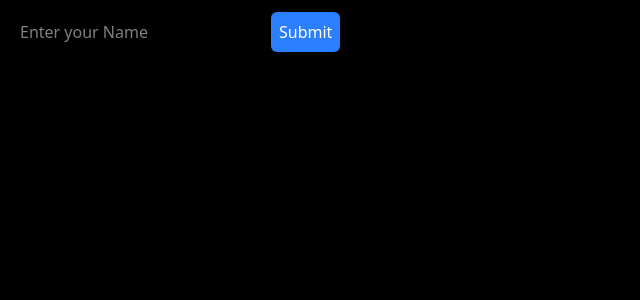
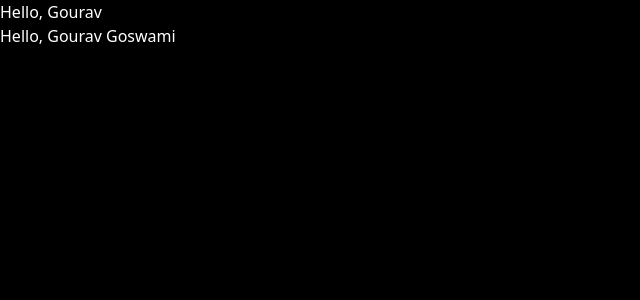
Before and after one commit to gouravgithub7710/web-dev-start-to-end, a React (Vite) app in the folder React-start/: page / in a window 1280 px wide. Shown: the top 300 px of the page, without its empty margins (0-640 px from the left). Built offline with nearby package versions, Linux system fonts and the light colour scheme.

Commit message:
fragments :-empty tags in react js

```diff
--- a/React-start/src/App.jsx
+++ b/React-start/src/App.jsx
@@ -113,30 +113,46 @@
 
 
 //---form example---------------------------------------------------
- import React, { useState } from 'react';
+//  import React, { useState } from 'react';
+// const App=()=>{
+
+//   const [UserName, setUserName] = useState('')
+
+//   const submitHandler=(e)=>{
+//    e.preventDefault();
+//    console.log(UserName);
+//     setUserName('');
+
+//   }
+
+//   return (
+//     <div>
+//       <form onSubmit={(e)=>{submitHandler(e)}}>
+//         <input value={UserName} onChange={(e)=>{
+//           setUserName(e.target.value);
+//         }}
+
+//         className='m-3 p-2 rounded-md'  type="text" placeholder='Enter your Name'/>
+//         <button className='bg-blue-500 text-white p-2 rounded-md'>Submit</button>
+
+//       </form>
+//     </div>
+//   );
+// }
+// export default App;
+
+//fragments:-empty tags  in react js --------------------
+import React from 'react';
 const App=()=>{
-
-  const [UserName, setUserName] = useState('')
-
-  const submitHandler=(e)=>{
-   e.preventDefault();
-   console.log(UserName);
-    setUserName('');
-
-  }
-
-  return (
-    <div>
-      <form onSubmit={(e)=>{submitHandler(e)}}>
-        <input value={UserName} onChange={(e)=>{
-          setUserName(e.target.value);
-        }}
-
-        className='m-3 p-2 rounded-md'  type="text" placeholder='Enter your Name'/>
-        <button className='bg-blue-500 text-white p-2 rounded-md'>Submit</button>
-
-      </form>
-    </div>
-  );
+return(
+  <>
+    <h1>
+      Hello, Gourav
+    </h1>
+    <h1>
+      Hello, Gourav Goswami
+    </h1>
+  </>
+);
 }
 export default App;
```
